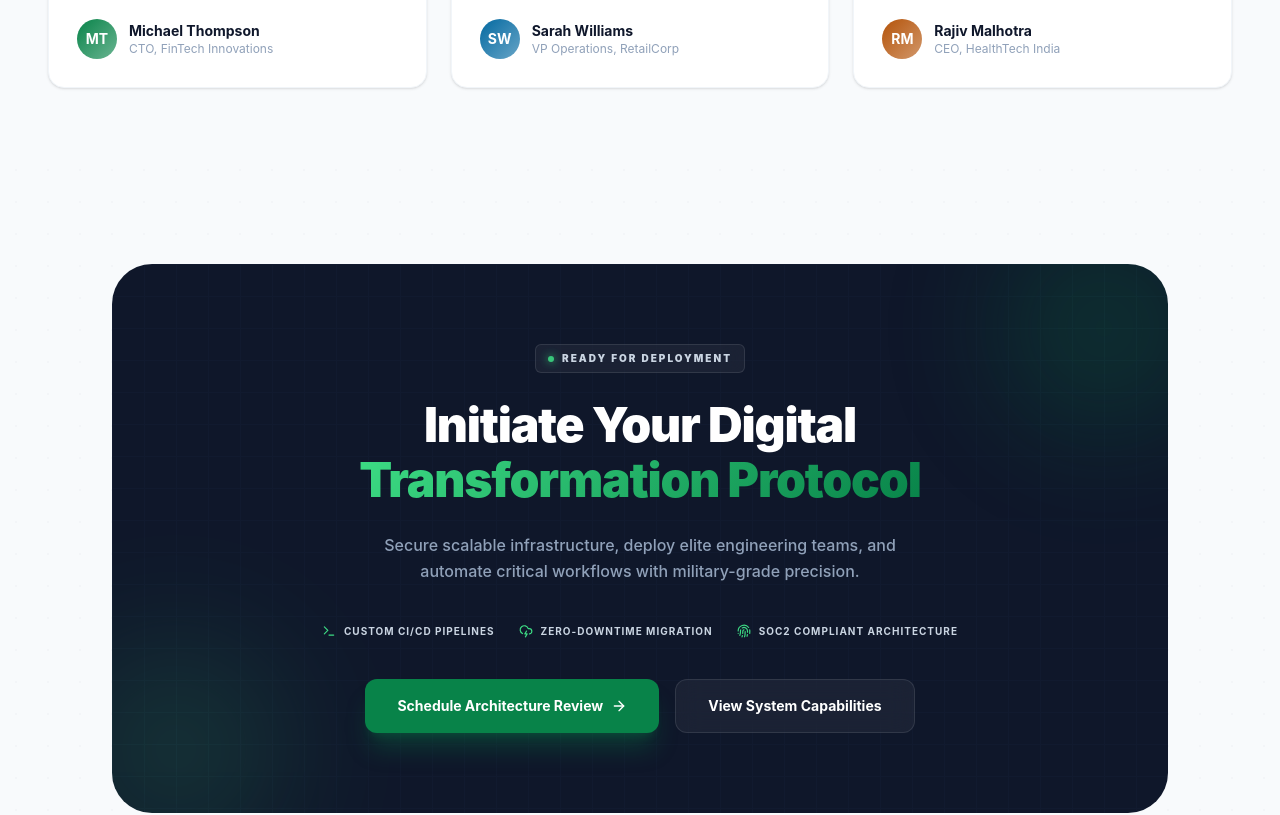
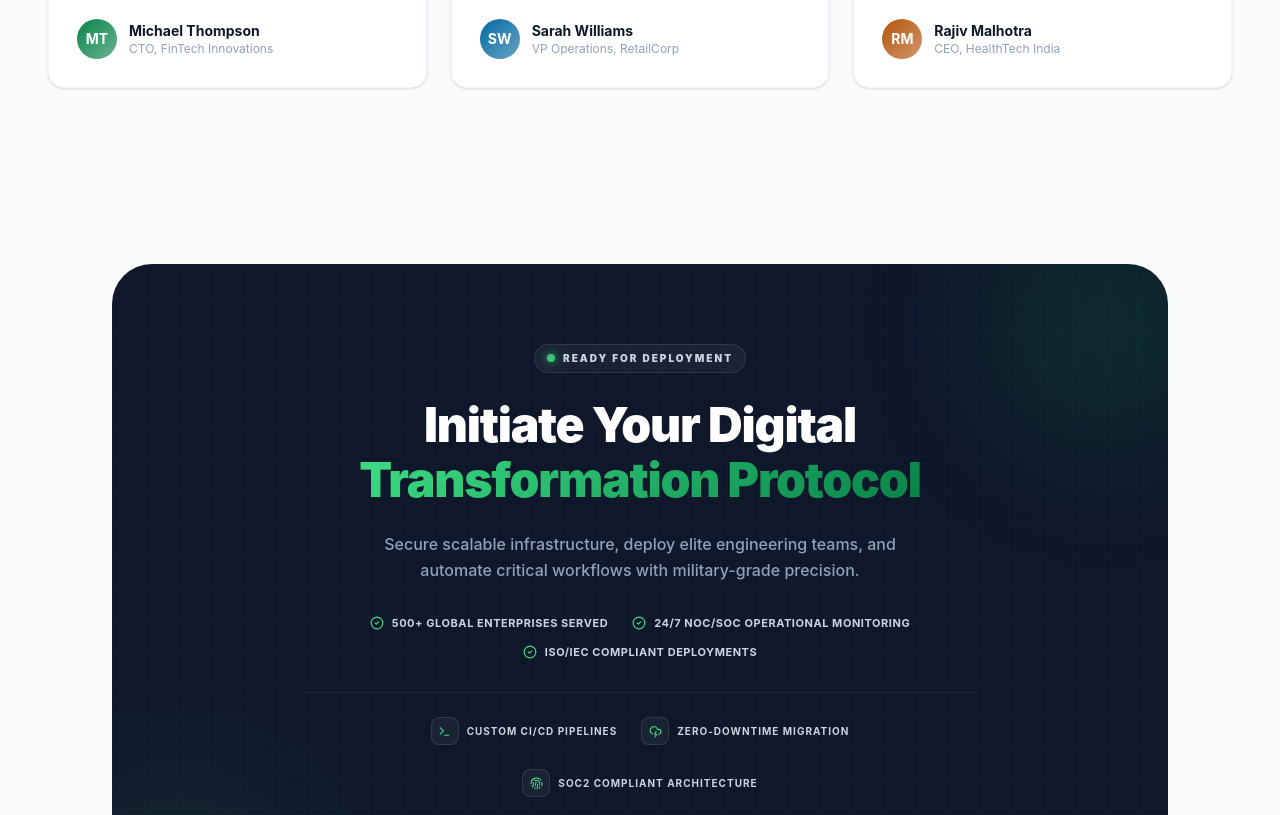
Before and after one commit to anupchauhanak6/tek-inspirations-llc, a React (Vite) app in the folder frontend/: page / in a window 1280 px wide. Shown: the part 2480-3295 px from the top of the page. Built offline with nearby package versions, Linux system fonts and the light colour scheme.

Commit message:
feat: implement core frontend pages and reusable components for site structure and services

```diff
--- a/frontend/src/components/HomeCTA.jsx
+++ b/frontend/src/components/HomeCTA.jsx
@@ -1,12 +1,18 @@
 import React from "react";
 import { motion } from "framer-motion";
 import { Link } from "react-router-dom";
-import { ArrowRight, Terminal, CloudLightning, Fingerprint } from "lucide-react";
+import { ArrowRight, Terminal, CloudLightning, Fingerprint, CheckCircle2 } from "lucide-react";
+
+const proofs = [
+  "500+ global enterprises served",
+  "24/7 NOC/SOC operational monitoring",
+  "ISO/IEC compliant deployments",
+];
 
 function HomeCTA() {
   return (
     <section className="py-24 bg-[#f8fafc] relative overflow-hidden">
-      {/* Background Graphic */}
+      {/* Background */}
       <div className="absolute top-1/2 left-1/2 -translate-x-1/2 -translate-y-1/2 w-[120vw] h-[120vw] opacity-[0.02] pointer-events-none" style={{ backgroundImage: "radial-gradient(#0f172a 1px, transparent 1px)", backgroundSize: "32px 32px" }} />
 
       <div className="max-w-6xl mx-auto px-6 lg:px-12 relative z-10">
@@ -15,10 +21,16 @@ function HomeCTA() {
           className="relative rounded-[2.5rem] overflow-hidden px-8 py-20 text-center flex flex-col items-center group"
           style={{ background: "#0f172a" }}
         >
-          {/* Internal Glows */}
-          <div className="pointer-events-none absolute -top-32 -right-32 w-96 h-96 rounded-full opacity-30"
+          {/* Animated Glows */}
+          <motion.div
+            animate={{ scale: [1, 1.3, 1], opacity: [0.3, 0.2, 0.3] }}
+            transition={{ duration: 8, repeat: Infinity, ease: "easeInOut" }}
+            className="pointer-events-none absolute -top-32 -right-32 w-96 h-96 rounded-full"
             style={{ background: "radial-gradient(circle, #088349, transparent 60%)", filter: "blur(50px)" }} />
-          <div className="pointer-events-none absolute -bottom-32 -left-32 w-96 h-96 rounded-full opacity-20"
+          <motion.div
+            animate={{ scale: [1, 1.2, 1], opacity: [0.2, 0.15, 0.2] }}
+            transition={{ duration: 10, repeat: Infinity, ease: "easeInOut" }}
+            className="pointer-events-none absolute -bottom-32 -left-32 w-96 h-96 rounded-full"
             style={{ background: "radial-gradient(circle, #3ddc84, transparent 60%)", filter: "blur(60px)" }} />
 
           {/* Grid Overlay */}
@@ -27,8 +39,8 @@ function HomeCTA() {
 
           <div className="relative z-10 w-full max-w-2xl mx-auto">
 
-            <div className="inline-flex items-center gap-2 px-3 py-1.5 rounded-md bg-white/5 border border-white/10 mb-6 backdrop-blur-md">
-              <span className="w-1.5 h-1.5 bg-[#3ddc84] rounded-full animate-pulse shadow-[0_0_8px_#3ddc84]" />
+            <div className="inline-flex items-center gap-2 px-3 py-1.5 rounded-full bg-white/5 border border-white/10 mb-6 backdrop-blur-md">
+              <span className="w-2 h-2 bg-[#3ddc84] rounded-full animate-pulse shadow-[0_0_10px_#3ddc84]" />
               <span className="text-slate-300 text-[10px] font-black uppercase tracking-[0.2em]">Ready For Deployment</span>
             </div>
 
@@ -39,19 +51,31 @@ function HomeCTA() {
               </span>
             </h2>
 
-            <p className="text-slate-400 text-sm md:text-base font-medium mb-10 leading-relaxed max-w-lg mx-auto">
+            <p className="text-slate-400 text-sm md:text-base font-medium mb-8 leading-relaxed max-w-lg mx-auto">
               Secure scalable infrastructure, deploy elite engineering teams, and automate critical workflows with military-grade precision.
             </p>
 
+            {/* Proof points */}
+            <div className="flex flex-wrap justify-center gap-x-6 gap-y-3 mb-8">
+              {proofs.map(p => (
+                <div key={p} className="flex items-center gap-2 text-slate-300">
+                  <CheckCircle2 size={14} className="text-[#3ddc84] shrink-0" />
+                  <span className="text-[11px] font-bold uppercase tracking-wider">{p}</span>
+                </div>
+              ))}
+            </div>
+
             {/* Micro-Features */}
-            <div className="flex flex-wrap justify-center gap-6 mb-10">
+            <div className="flex flex-wrap justify-center gap-6 mb-10 pt-6 border-t border-white/[0.06]">
               {[
                 { i: Terminal,       t: "Custom CI/CD Pipelines" },
                 { i: CloudLightning, t: "Zero-Downtime Migration" },
                 { i: Fingerprint,    t: "SOC2 Compliant Architecture" }
               ].map(({ i: Icon, t }, idx) => (
                 <div key={idx} className="flex items-center gap-2 text-slate-300">
-                  <Icon size={14} className="text-[#3ddc84]" />
+                  <div className="w-7 h-7 rounded-lg bg-white/5 border border-white/10 flex items-center justify-center">
+                    <Icon size={13} className="text-[#3ddc84]" />
+                  </div>
                   <span className="text-[10px] font-bold uppercase tracking-[0.1em]">{t}</span>
                 </div>
               ))}
@@ -60,12 +84,12 @@ function HomeCTA() {
             {/* CTAs */}
             <div className="flex flex-wrap justify-center gap-4">
               <Link to="/contact"
-                className="inline-flex items-center gap-2 px-8 py-4 bg-[#088349] hover:bg-[#0aad60] text-white font-bold text-sm rounded-xl transition-all duration-300 shadow-xl shadow-[#088349]/30 hover:-translate-y-0.5 group/btn">
+                className="group inline-flex items-center gap-2 px-8 py-4 bg-[#088349] hover:bg-[#0aad60] text-white font-bold text-sm rounded-xl transition-all duration-300 shadow-xl shadow-[#088349]/30 hover:-translate-y-0.5 active:scale-[0.98]">
                 Schedule Architecture Review
-                <ArrowRight size={16} className="group-hover/btn:translate-x-1 transition-transform" />
+                <ArrowRight size={16} className="group-hover:translate-x-1 transition-transform" />
               </Link>
               <Link to="/our-solution"
-                className="inline-flex items-center gap-2 px-8 py-4 bg-white/5 border border-white/10 text-white font-bold text-sm rounded-xl hover:bg-white/10 transition-all duration-300 backdrop-blur-md">
+                className="inline-flex items-center gap-2 px-8 py-4 bg-white/5 border border-white/10 text-white font-bold text-sm rounded-xl hover:bg-white/10 transition-all duration-300 backdrop-blur-md active:scale-[0.98]">
                 View System Capabilities
               </Link>
             </div>
```
